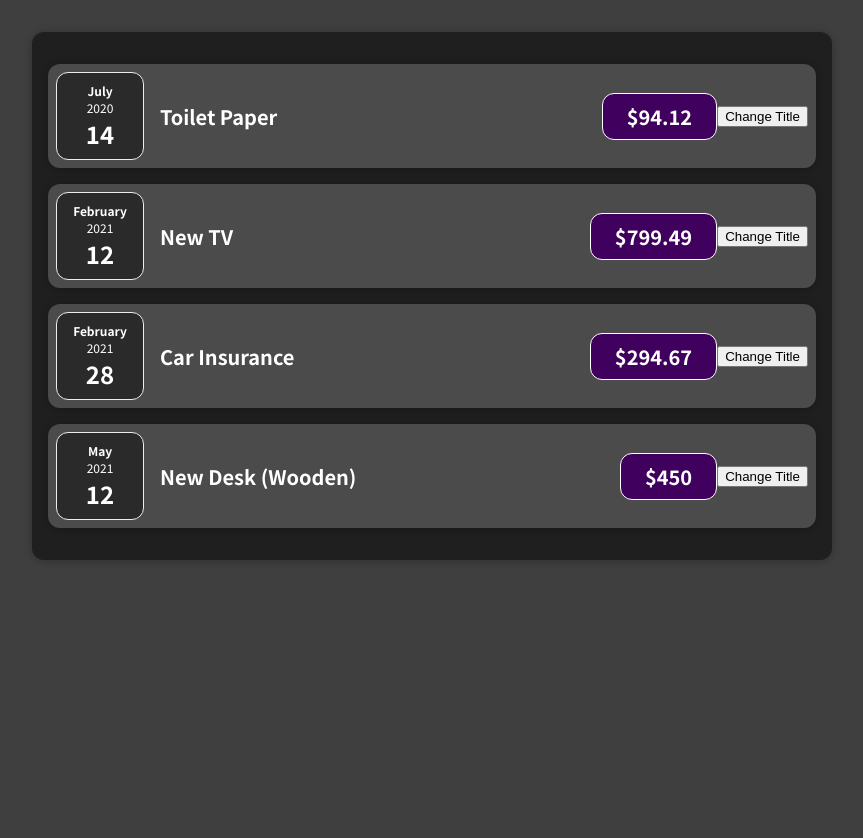
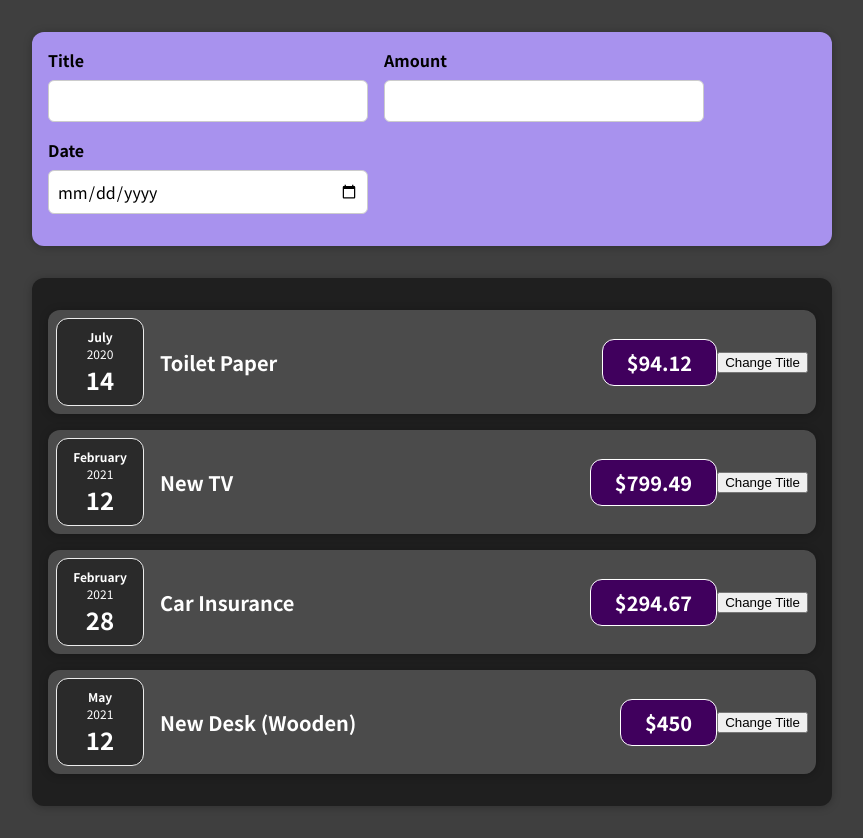
Before and after one commit to mehmetturken/react-first-project, a React (Create React App) app: page / in a window 1280 px wide. Shown: the whole page, without its empty margins (208-1071 px from the left). Before the commit the page ends 800 px from the top, so only its background shows below. Built offline with nearby package versions, Linux system fonts and the light colour scheme.

Commit message:
form created

```diff
--- a/src/App.js
+++ b/src/App.js
@@ -2,6 +2,7 @@
 import React from 'react';
 
 import Expenses from './components/Expenses/Expenses';
+import NewExpense from './components/NewExpense/NewExpense';
 
 const App = () => {
 
@@ -34,6 +35,7 @@ const App = () => {
 
   return (
     <div>
+      <NewExpense />
       <Expenses expensesArr={expenses} />
     </div>
   );
--- /dev/null
+++ b/src/components/NewExpense/ExpenseForm.css
@@ -0,0 +1,26 @@
+.new-expense__controls {
+    display: flex;
+    flex-wrap: wrap;
+    gap: 1rem;
+    margin-bottom: 1rem;
+    text-align: left;
+}
+
+.new-expense__control label {
+    font-weight: bold;
+    margin-bottom: 0.5rem;
+    display: block;
+}
+
+.new-expense__control input {
+    font: inherit;
+    padding: 0.5rem;
+    border-radius: 6px;
+    border: 1px solid #ccc;
+    width: 20rem;
+    max-width: 100%;
+}
+
+.new-expense__actions {
+    text-align: right;
+}
--- /dev/null
+++ b/src/components/NewExpense/ExpenseForm.js
@@ -0,0 +1,38 @@
+import React, { useState } from "react";
+
+import './ExpenseForm.css';
+
+const ExpenseForm = () => {
+
+    const [enteredTitle, setEnteredTitle] = useState('');
+    const [enteredTime, setEnteredTime] = useState(new Date());
+    const [enteredAmount, setEnteredAmount] = useState(0);
+
+    return (
+        <form>
+            <div className="new-expense__controls">
+                <div className="new-expense__control">
+                    <label>Title</label>
+                    <input type="text" onChange={(e) => setEnteredTitle(e.target.value)} />
+                </div>
+                <div className="new-expense__control">
+                    <label>Amount</label>
+                    <input type="number" min={0.01} step={0.01} onChange={(e) => {
+                        // @ts-ignore
+                        setEnteredAmount(e.target.value)
+                        // console.log(enteredAmount)
+                    }} />
+                </div>
+                <div className="new-expense__control">
+                    <label>Date</label>
+                    <input type="date" max={2023 - 12 - 31} onChange={(e) => {
+                        console.log(new Date(e.target.value))
+                        setEnteredTime(new Date(e.target.value))
+                    }} />
+                </div>
+            </div>
+        </form>
+    );
+}
+
+export default ExpenseForm;
--- /dev/null
+++ b/src/components/NewExpense/NewExpense.css
@@ -0,0 +1,38 @@
+.new-expense {
+    background-color: #a892ee;
+    padding: 1rem;
+    margin: 2rem auto;
+    width: 50rem;
+    max-width: 95%;
+    border-radius: 12px;
+    text-align: center;
+    box-shadow: 0 1px 8px rgba(0, 0, 0, 0.25);
+}
+
+.new-expense button {
+    font: inherit;
+    cursor: pointer;
+    padding: 1rem 2rem;
+    border: 1px solid #40005d;
+    background-color: #40005d;
+    color: white;
+    border-radius: 12px;
+    margin-right: 1rem;
+}
+
+.new-expense button:hover,
+.new-expense button:active {
+    background-color: #510674;
+    border-color: #510674;
+}
+
+.new-expense button.alternative {
+    color: #220131;
+    border-color: transparent;
+    background-color: transparent;
+}
+
+.new-expense button.alternative:hover,
+.new-expense button.alternative:active {
+    background-color: #ddb3f8;
+}
--- /dev/null
+++ b/src/components/NewExpense/NewExpense.js
@@ -0,0 +1,14 @@
+import React from "react";
+
+import ExpenseForm from "./ExpenseForm";
+import './NewExpense.css';
+
+const NewExpense = () => {
+    return (
+        <div className="new-expense">
+            <ExpenseForm />
+        </div>
+    );
+}
+
+export default NewExpense;
```
